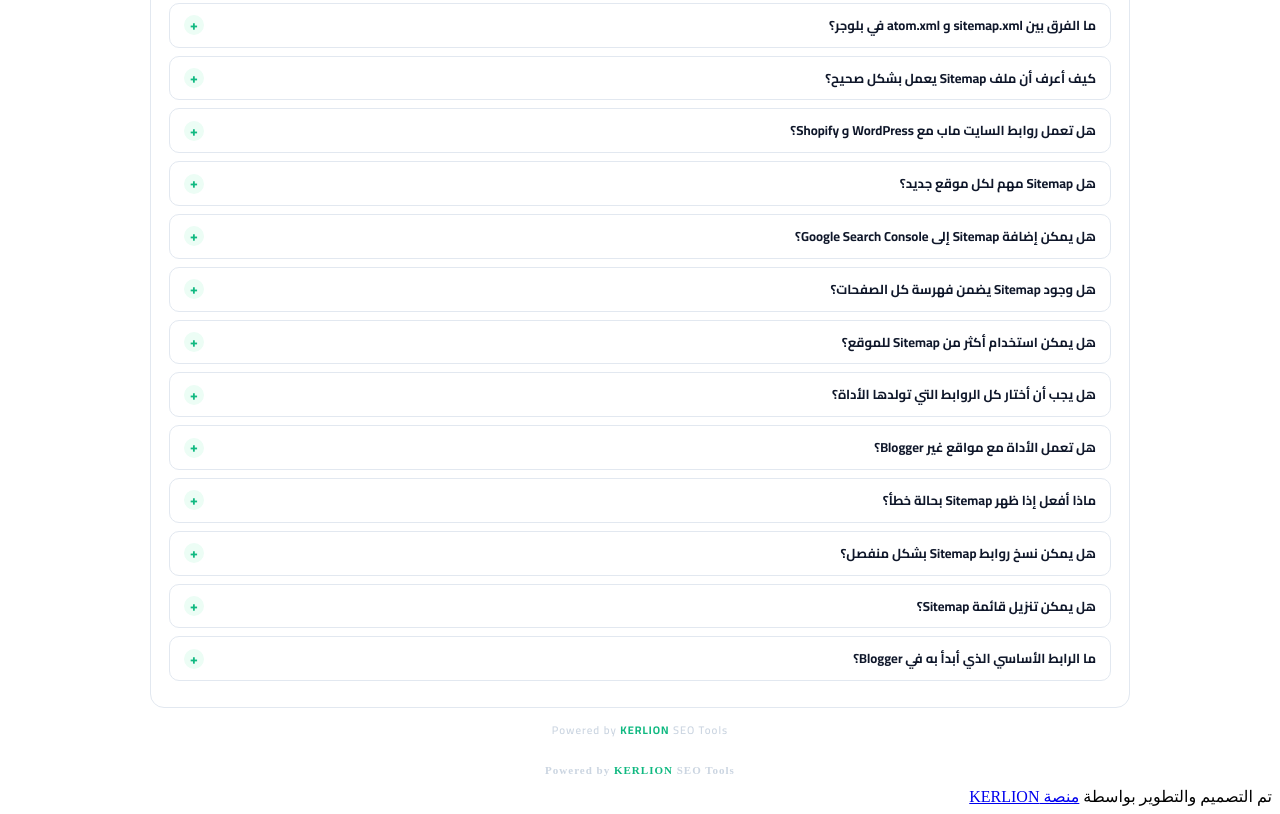
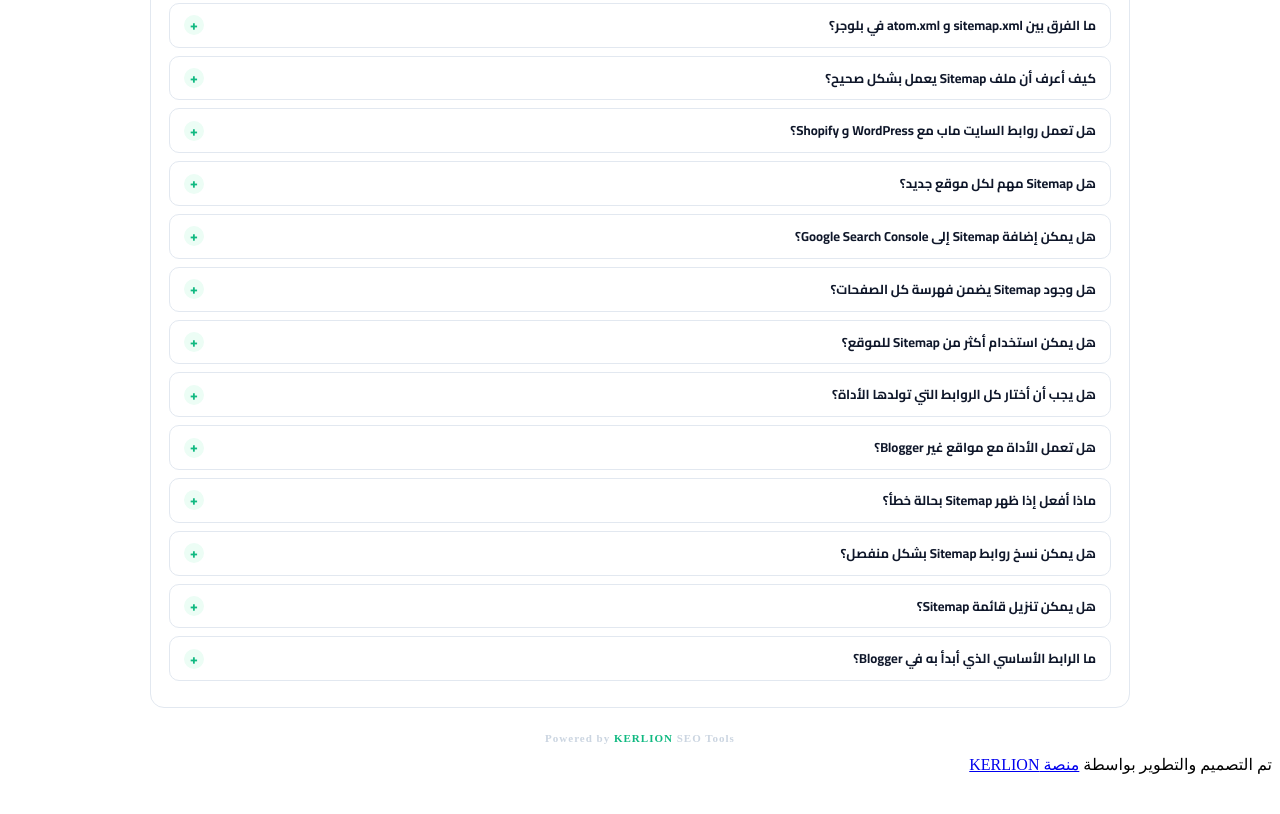
Before and after one commit to kerlion-com/kerlion-web-tools, a plain HTML site: page tools/seo-tools/index.html in a window 1280 px wide. Shown: the part 1287-2101 px from the top of the page. After the commit the page ends 2069 px from the top, so only its background shows below. Drawn offline with Linux system fonts and the light colour scheme.

Commit message:
Fix SEO Tools wrapper and remove duplicate footer

```diff
--- a/tools/seo-tools/index.html
+++ b/tools/seo-tools/index.html
@@ -18,7 +18,7 @@
     <p class="tool-sub">في المقال ده هنتعرف على مجموعة من أفضل أدوات KERLION اللي هتساعدك تكتشف نقاط القوة والضعف في موقعك، وتحسن تجربة المستخدم، وتزود فرص ظهور صفحاتك في نتائج البحث. سواء كنت مبتدئ أو محترف، هتلاقي أدوات عملية توفر عليك الوقت وتساعدك تحقق نتائج أفضل.</p>
   </div>
 
-<div class="tool-wrap" dir="rtl" lang="ar">
+<div class="tool-wrap" id="kerlionSeoTools" dir="rtl" lang="ar">
   <!-- ===== شعار KERLION ===== -->
   <div class="tool-logo" role="img" aria-label="KERLION">
     <div class="tool-logo-mark">
@@ -623,7 +623,7 @@
     </div>
   </div>
 
-  <p class="tool-footer-mark">Powered by <b>KERLION</b> SEO Tools</p>
+
 </div>
 <p class="tool-footer-mark">Powered by <b>KERLION</b> SEO Tools</p>
 <div class="tool-credit">تم التصميم والتطوير بواسطة <a href="https://www.kerlionvip.com" target="_blank" rel="noopener noreferrer">منصة KERLION</a></div>
```
